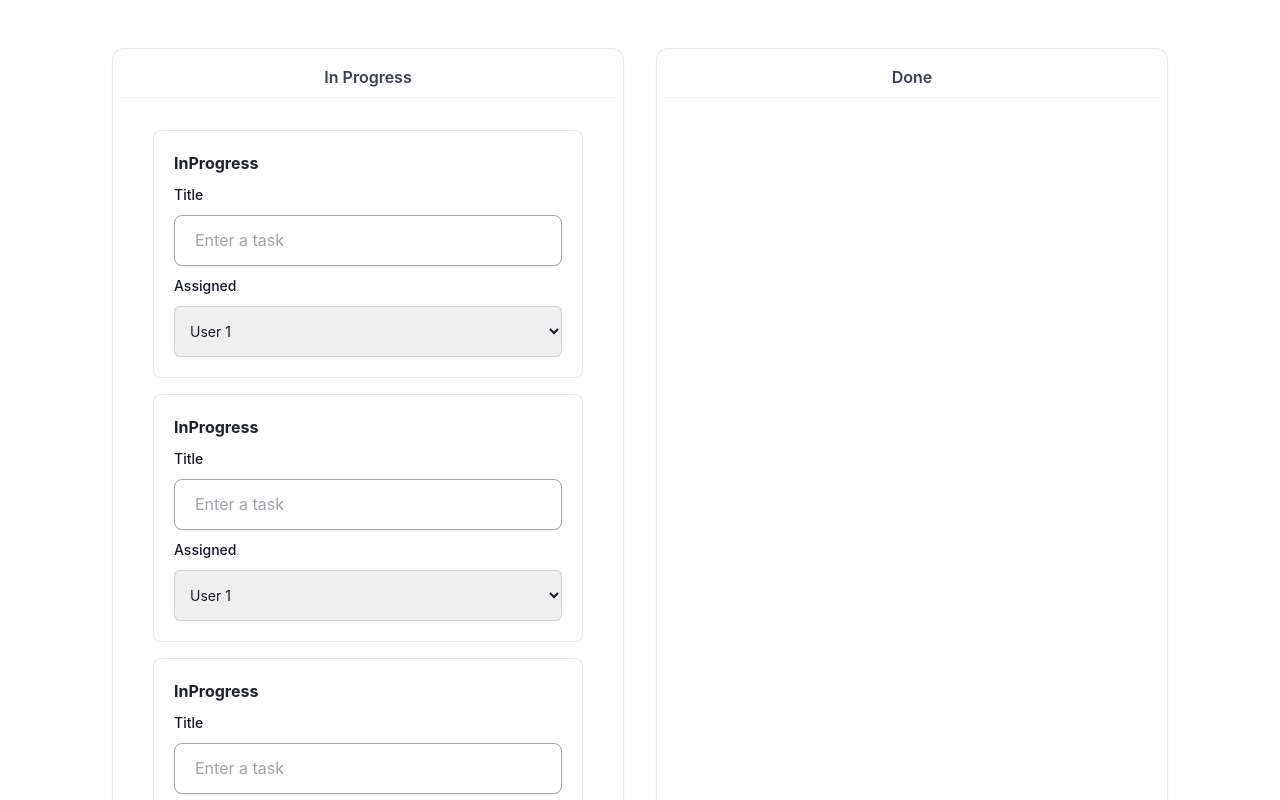
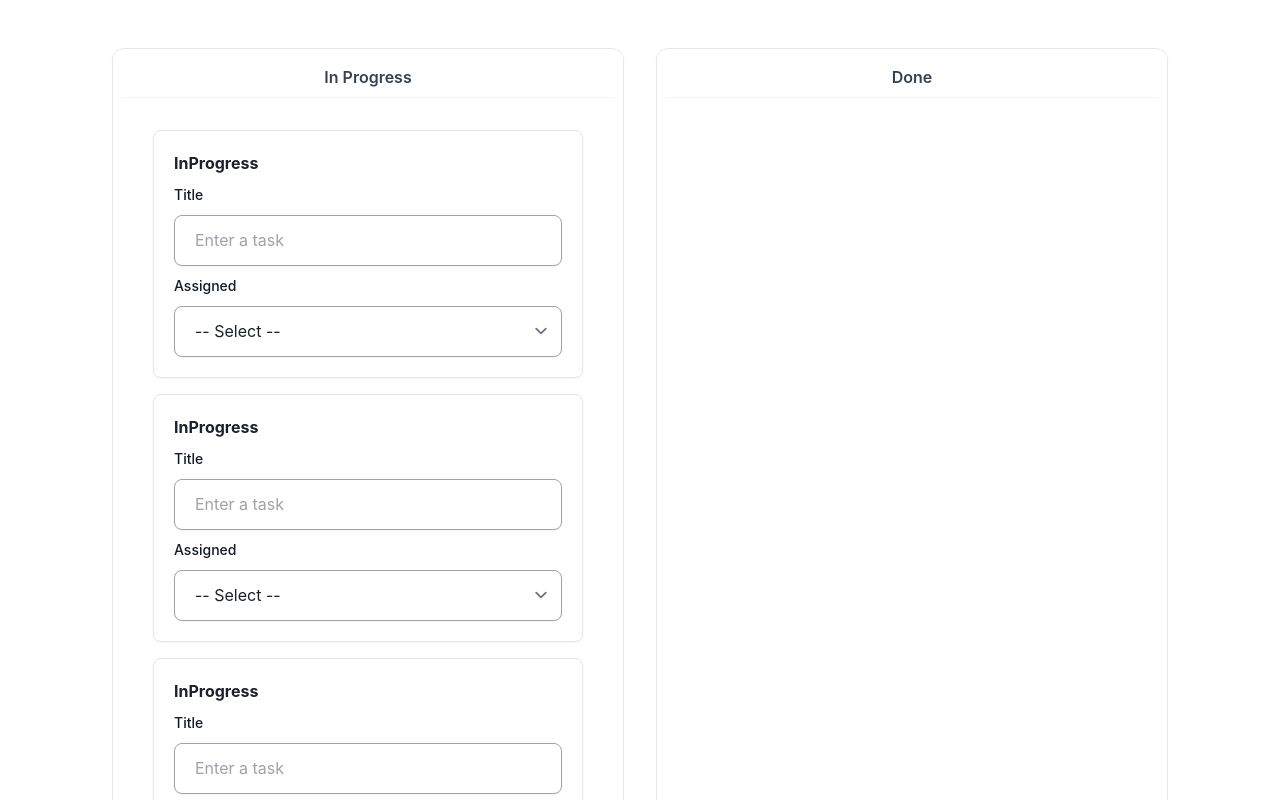
Before and after one commit to RiahiAchraf/Pay-Tic-Connect, a Next.js app: page / in a window 1280 px wide. Shown: the top 800 px of the page. Built offline with nearby package versions, Linux system fonts and the light colour scheme.

Commit message:
ui: enhancements

```diff
--- a/package.json
+++ b/package.json
@@ -10,6 +10,7 @@
   },
   "dependencies": {
     "@chakra-ui/react": "^2.8.0",
+    "@tailwindcss/forms": "^0.5.4",
     "@types/node": "20.4.9",
     "@types/react": "18.2.20",
     "@types/react-dom": "18.2.7",
--- a/src/components/TaskCard.tsx
+++ b/src/components/TaskCard.tsx
@@ -1,7 +1,7 @@
 import React, { useState } from 'react';
 import { useDrag } from 'react-dnd';
 
-import { Input } from '@/components/kit';
+import { Input, Select } from '@/components/kit';
 import itemsTypes from '@/utils/itemsTypes';
 
 interface TaskCardProps {
@@ -33,15 +33,13 @@ const TaskCard: React.FC<TaskCardProps> = ({ id, status, setAssign, setTitle })
     setTitle(event.target.value);
   };
 
-  console.log('S', status);
-
   return (
     <div
       className=' flex cursor-pointer flex-col gap-2 rounded-lg border !bg-white p-5 shadow-sm hover:bg-gray-100/50'
       ref={drag}
     >
-      <span className='font-bold'>{status}</span>
-      <div>
+      <h3 className='font-bold'>{status}</h3>
+
       <Input
         type='text'
         label='Title'
@@ -49,19 +47,17 @@ const TaskCard: React.FC<TaskCardProps> = ({ id, status, setAssign, setTitle })
         onChange={handleInputChange}
         placeholder='Enter a task'
       />
-      </div>
-      <div>
-        <label className='block text-sm font-medium leading-6 text-gray-900'>Assigned</label>
-        <select
-          className='mt-2 block w-full rounded-md border-0 py-4 pl-3 pr-10 text-gray-900 ring-1 ring-inset ring-gray-300 focus:outline-none sm:text-sm sm:leading-6'
+
+      <Select
+        label='Assigned'
         value={selectedValue}
         onChange={handleSelectChange}
-        >
-          <option value='user1'>User 1</option>
-          <option value='user2'>User 2</option>
-          <option value='user3'>User 3</option>
-        </select>
-      </div>
+        options={[
+          { value: 'option1', label: 'Option 1' },
+          { value: 'option2', label: 'Option 2' },
+          { value: 'option3', label: 'Option 3' },
+        ]}
+      />
     </div>
   );
 };
--- /dev/null
+++ b/src/components/kit/Select.tsx
@@ -0,0 +1,36 @@
+import { cn } from '@/utils/cn';
+
+interface SelectProps extends React.SelectHTMLAttributes<HTMLSelectElement> {
+  options: { value: string; label: string }[];
+  className?: string;
+  label?: string;
+}
+
+export const Select = ({ options, label, className, ...props }: SelectProps) => {
+  return (
+    <div>
+      <label className='block text-sm font-medium leading-6 text-gray-900'>{label}</label>
+      <div>
+        <select
+          className={cn(
+            className,
+            'cursor-pointer mt-2 border w-full shadow-sm rounded-lg px-5 py-[0.781rem]   focus:outline-none focus:ring-0 disabled:cursor-not-allowed disabled:bg-gray-100',
+            ' border-zinc-400 ',
+          )}
+          {...props}
+        >
+          <option value='' disabled>
+            -- Select --
+          </option>
+          {options.map((option) => (
+            <option key={option.value} value={option.value}>
+              {option.label}
+            </option>
+          ))}
+        </select>
+      </div>
+    </div>
+  );
+};
+
+export default Select;
--- a/src/components/kit/index.ts
+++ b/src/components/kit/index.ts
@@ -1,3 +1,4 @@
 export { default as Button } from './Button';
 export { default as Input } from './Input';
+export { default as Select } from './Select';
 export { default as Table } from './Table';
--- a/src/layout/index.tsx
+++ b/src/layout/index.tsx
@@ -7,7 +7,7 @@ type LayoutProps = {
 const Layout = ({ children }: LayoutProps) => {
   return (
     <>
-      <main className='mx-auto max-w-6xl p-12'>{children}</main>
+      <main className='mx-auto max-w-6xl px-5 py-12 sm:p-12'>{children}</main>
     </>
   );
 };
--- a/tailwind.config.ts
+++ b/tailwind.config.ts
@@ -5,6 +5,6 @@ const config: Config = {
   theme: {
     extend: {},
   },
-  plugins: [],
+  plugins: [require('@tailwindcss/forms')],
 };
 export default config;
```
Also changed, not shown: 1 other file (tests, documents, lock files or other folders). Lines whose indentation alone changed are shown as unchanged.
